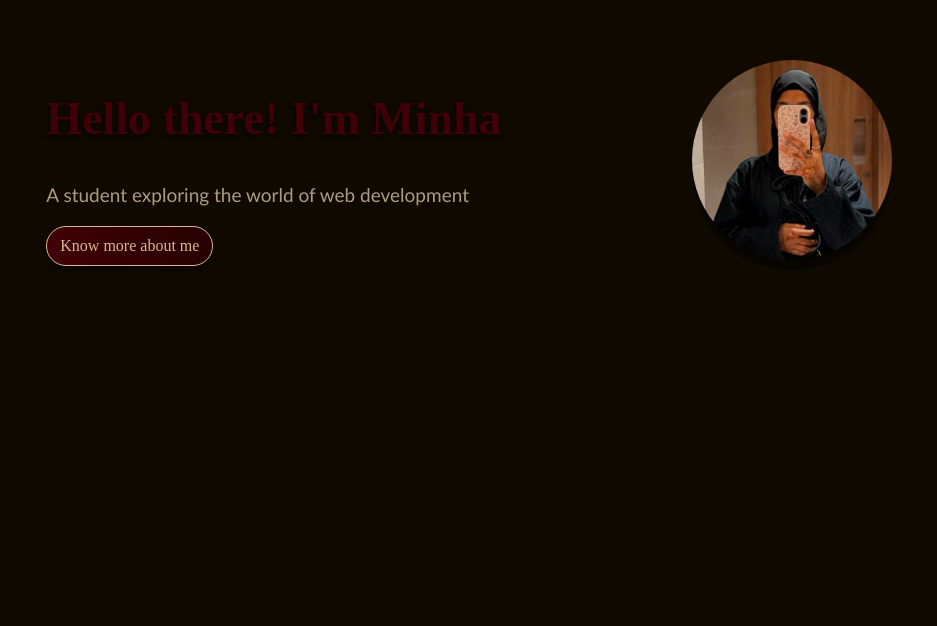
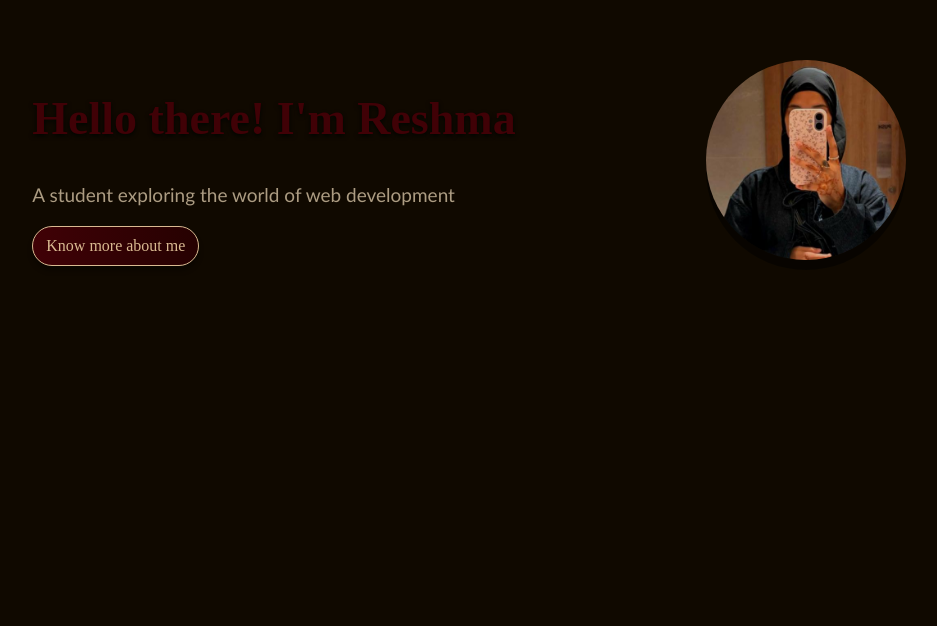
Before and after one commit to MosammadReshma/my-protfolio, a plain HTML site: page index.html in a window 1280 px wide. Shown: the part 174-800 px from the top of the page, without its empty margins (171-1108 px from the left). Drawn offline with Linux system fonts and the light colour scheme.

Commit message:
Update index.html

```diff
--- a/index.html
+++ b/index.html
@@ -12,11 +12,11 @@
 <section class="home">
     <div class="home-content">
         <div class="contents">
-        <h1>Hello there! I'm Minha</h1>
+        <h1>Hello there! I'm Reshma</h1>
         <p>A student exploring the world of web development</p>
         <a href="#about-me-info" class="btn">Know more about me</a>
     </div>
-    <img src="pfp.jpeg" alt="Profile Picture" class="profile-pic">
+    <img src="pfep.jpeg" alt="Profile Picture" class="profile-pic">
     </div>
 </section>
 
```
